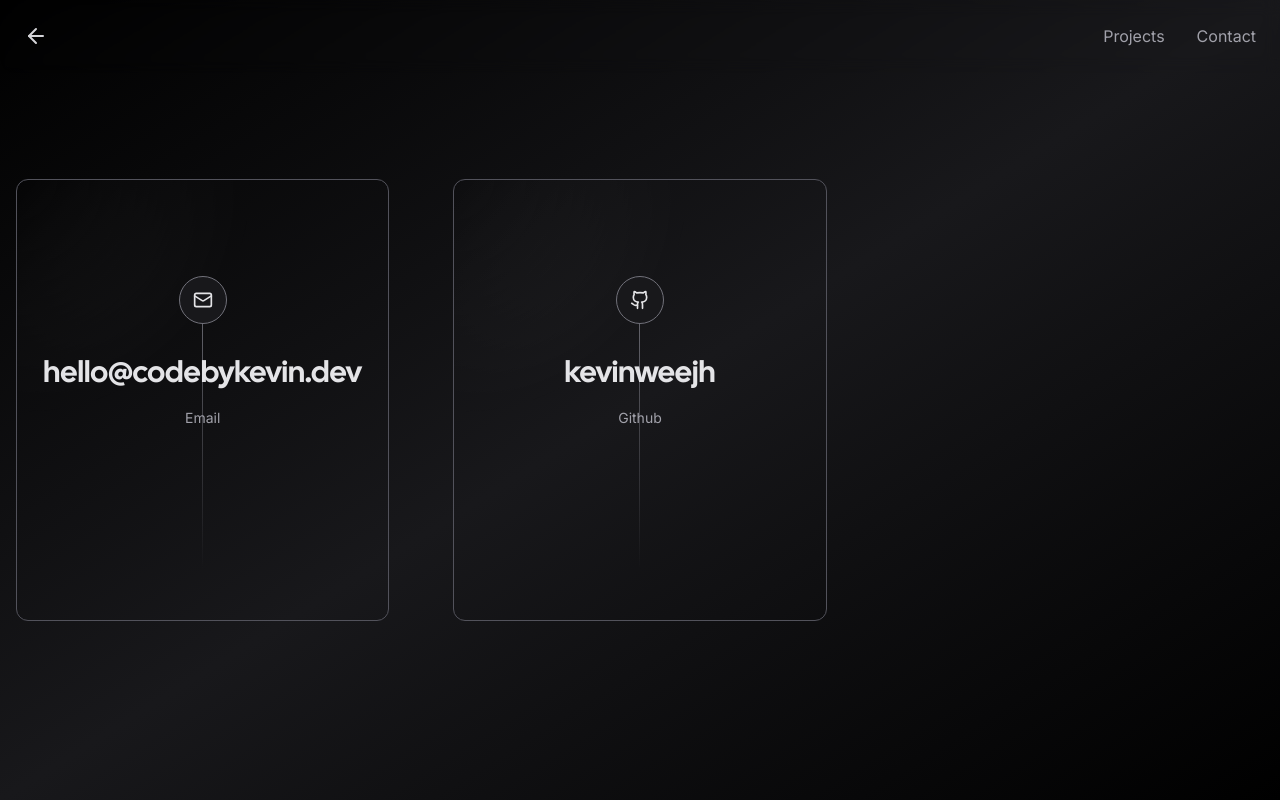
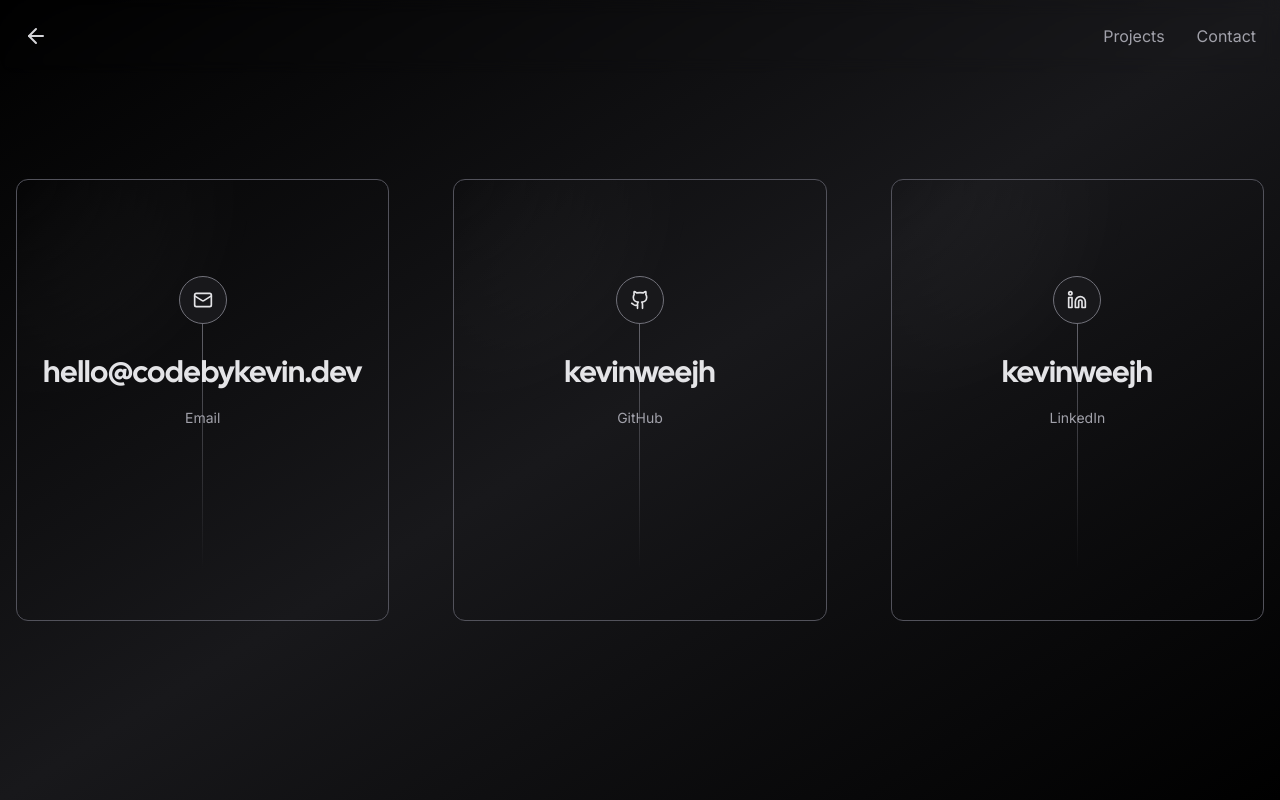
Before and after one commit to kevinweejh/codebykevin.dev, a Next.js app: page /contact in a window 1280 px wide. Built offline with nearby package versions, Linux system fonts and the light colour scheme; no server answers; what tailwindcss-debug-screens would draw is missing.

Commit message:
fix: Add LinkedIn

```diff
--- a/app/contact/page.tsx
+++ b/app/contact/page.tsx
@@ -1,5 +1,5 @@
 "use client";
-import { Github, Mail, Twitter } from "lucide-react";
+import { Github, Mail, Linkedin } from "lucide-react";
 import Link from "next/link";
 import { Navigation } from "../components/nav";
 import { Card } from "../components/card";
@@ -14,9 +14,15 @@
 	{
 		icon: <Github size={20} />,
 		href: "https://github.com/kevinweejh",
-		label: "Github",
+		label: "GitHub",
 		handle: "kevinweejh",
 	},
+	{
+		icon: <Linkedin size={20} />,
+		href: "https://www.linkedin.com/in/kevinweejh/",
+		label: "LinkedIn",
+		handle: "kevinweejh",
+	}
 ];
 
 export default function Example() {
```
